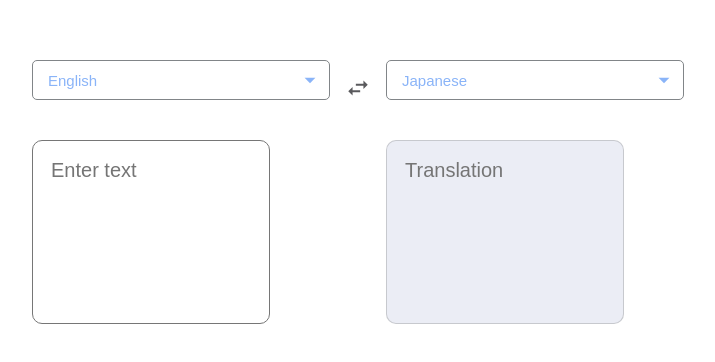
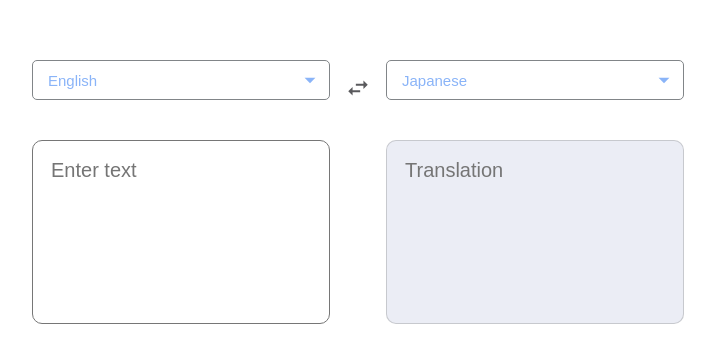
Before and after one commit to echizenyayota/google-translate-clone20231003, a React (Create React App) app: page / in a window 1280 px wide. Shown: the part 160-522 px from the top of the page, without its empty margins (282-997 px from the left). Built offline with nearby package versions, Linux system fonts and the light colour scheme; no server answers.

Commit message:
1:04:14 tweak the index.css and Modal.js

```diff
--- a/src/App.js
+++ b/src/App.js
@@ -11,6 +11,8 @@ const App = () => {
   const [outputLanguage, setOutputLanguage] = useState("Japanese");
   const [showModal, setShowModal] = useState(null);
   const [languages, setLanguages] = useState(null);
+
+  console.log("inputLanguage", inputLanguage);
 
   const getLanguages = async() => {
     const options = {
--- a/src/components/Modal.js
+++ b/src/components/Modal.js
@@ -16,8 +16,6 @@ const Modal = ({ setShowModal, languages, chosenLanguage, setChosenLanguage }) =
     setChosenLanguage(e.target.textContent)
     setShowModal(null);
   }
-
-  console.log(searchedLanguage);
 
   return (
     <div className="option-list">
--- a/src/index.css
+++ b/src/index.css
@@ -28,7 +28,6 @@ textarea {
   color: #bdc1c6;
   resize: none;
   padding: 18px;
-  width: 200px !important;
   height: 146px;
   border-radius: 10px;
   outline: none;
```
